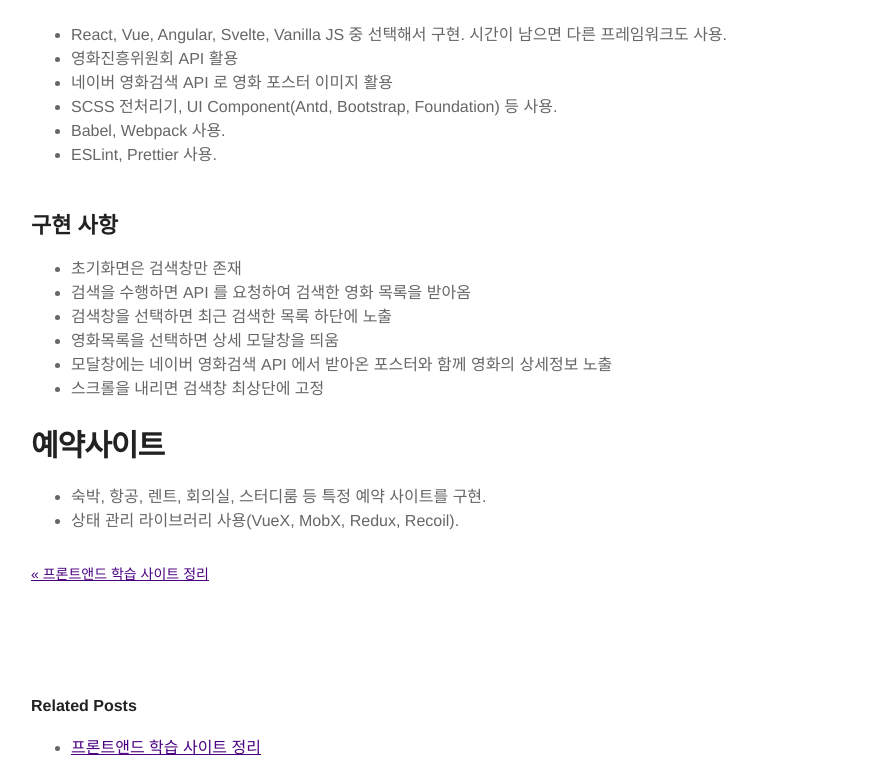
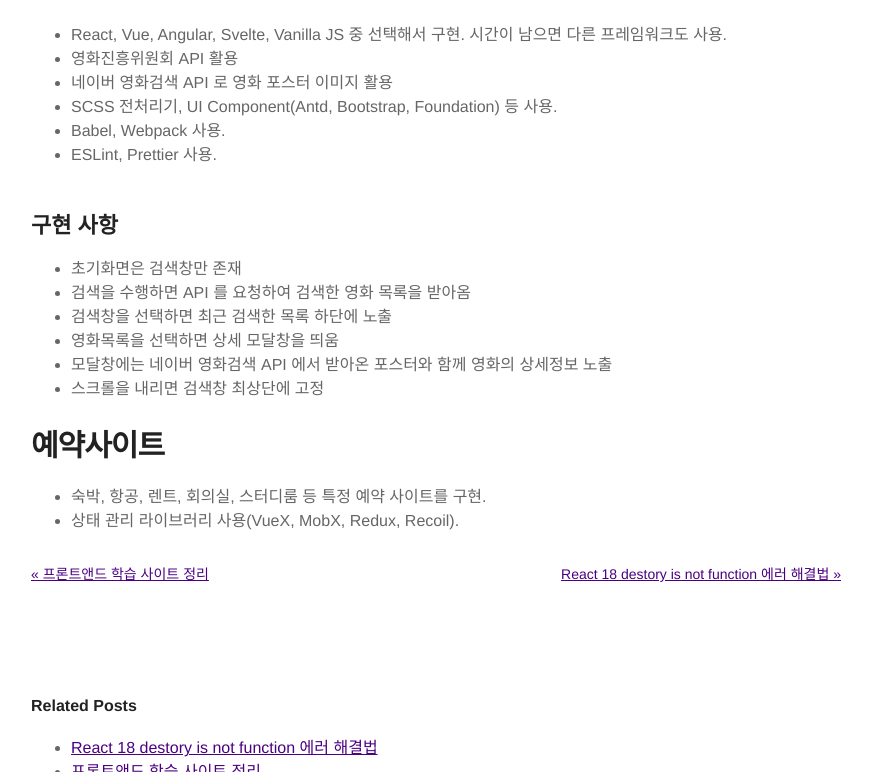
Before and after one commit to ohseungik/ohseungik.github.io, a Jekyll site: the page built from _posts/2022-09-15-frontend-01.markdown, in a window 1280 px wide and 900 px high, scrolled down 2869 px, cut to the strip 0-772 px from the top of the window. Shown: the whole strip, without its empty margins (204-1075 px from the left). Built offline with Jekyll 4.4.1, drawn with Linux system fonts in a browser that asks for light colours; nearby versions of some CDN libraries; some of the changed lines change nothing that is shown.

Commit message:
2023-02-10 commit(블로그 내용 수정)

````diff
--- /dev/null
+++ b/_posts/2023-02-10-frontend-02.markdown
@@ -0,0 +1,23 @@
+---
+title: "React 18 destory is not function 에러 해결법"
+layout: post
+date: "2023-02-10 11:00:00 +0900"
+headerImage: false
+tag:
+- study
+category: blog
+author: ohseungik
+description: 스터디
+---
+
+# Destory is not function 에러 해결법
+
+## 원인
+
+useEffect hook 내부에는 동기 함수만 있어야 합니다. async 함수를 써서 promise 객체를 리턴하면 useEffect 내에서 언마운트 될 때 destroy is not function이라는 에러가 발생하게 됩니다. 그래서 아래와 같은 코드가 있을 때 에러를 냅니다.
+
+```
+useEffect(async () => {
+  const res = await getApi();
+}, []);
+```
````
Also changed, not shown: _posts/2022-09-15-frontend-01.markdown (line endings or trailing spaces).
